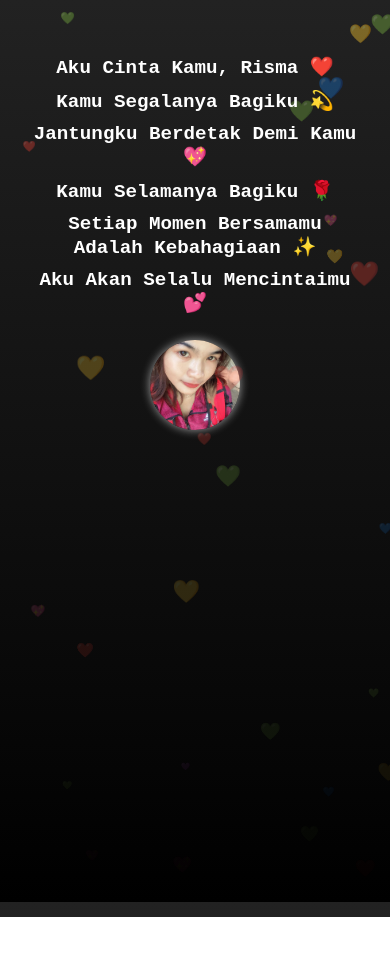
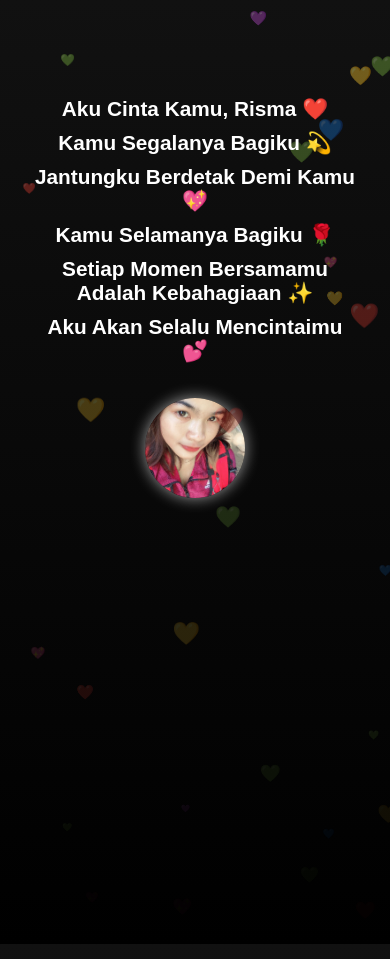
Before and after one commit to Davidwiajaya04/Gabutcok, a plain HTML site: page index.html in a window 390 px wide. Shown: the top 959 px of the page. Before the commit the page ends 917 px from the top, so only its background shows below. Drawn offline with Linux system fonts and the light colour scheme.

Commit message:
Update index.html

```diff
--- a/index.html
+++ b/index.html
@@ -8,25 +8,24 @@
         body {
             display: flex;
             flex-direction: column;
-            justify-content: flex-start;
+            justify-content: center;
             align-items: center;
             height: 100vh;
-            background: linear-gradient(to bottom, #222, #000);
+            background: linear-gradient(to bottom, #111, #000);
             color: white;
-            font-family: 'Courier New', Courier, monospace;
+            font-family: 'Poppins', sans-serif;
             overflow: hidden;
             position: relative;
-            padding-top: 8vh;
             text-align: center;
         }
         .container {
             position: relative;
             z-index: 2;
             width: 90%;
-            margin-bottom: 20px;
+            margin-bottom: 10px;
         }
         .text {
-            font-size: 1.4em;
+            font-size: 1.6em;
             font-weight: bold;
             opacity: 0;
             transform: translateY(30px);
@@ -51,7 +50,7 @@
         }
         .heart {
             position: absolute;
-            font-size: 1em;
+            font-size: 1.2em;
             opacity: 0.8;
             animation: floatUp 5s linear infinite;
             z-index: 1;
@@ -68,12 +67,13 @@
         }
         .photo-container {
             position: relative;
-            width: 100px;
-            height: 100px;
+            width: 120px;
+            height: 120px;
             border-radius: 50%;
             overflow: hidden;
+            margin-top: 20px;
             animation: photoAppear 3s ease-out forwards 1s;
-            box-shadow: 0px 0px 10px rgba(255, 255, 255, 0.6);
+            box-shadow: 0px 0px 15px rgba(255, 255, 255, 0.6);
         }
         .photo-container img {
             width: 100%;
@@ -92,18 +92,19 @@
         /* Responsif untuk HP */
         @media (max-width: 600px) {
             body {
-                padding-top: 5vh;
+                justify-content: flex-start;
+                padding-top: 10vh;
             }
             .text {
-                font-size: 1.2em;
+                font-size: 1.3em;
                 padding: 5px;
             }
             .photo-container {
-                width: 90px;
-                height: 90px;
+                width: 100px;
+                height: 100px;
             }
             .heart {
-                font-size: 0.8em;
+                font-size: 1em;
             }
         }
     </style>
```
